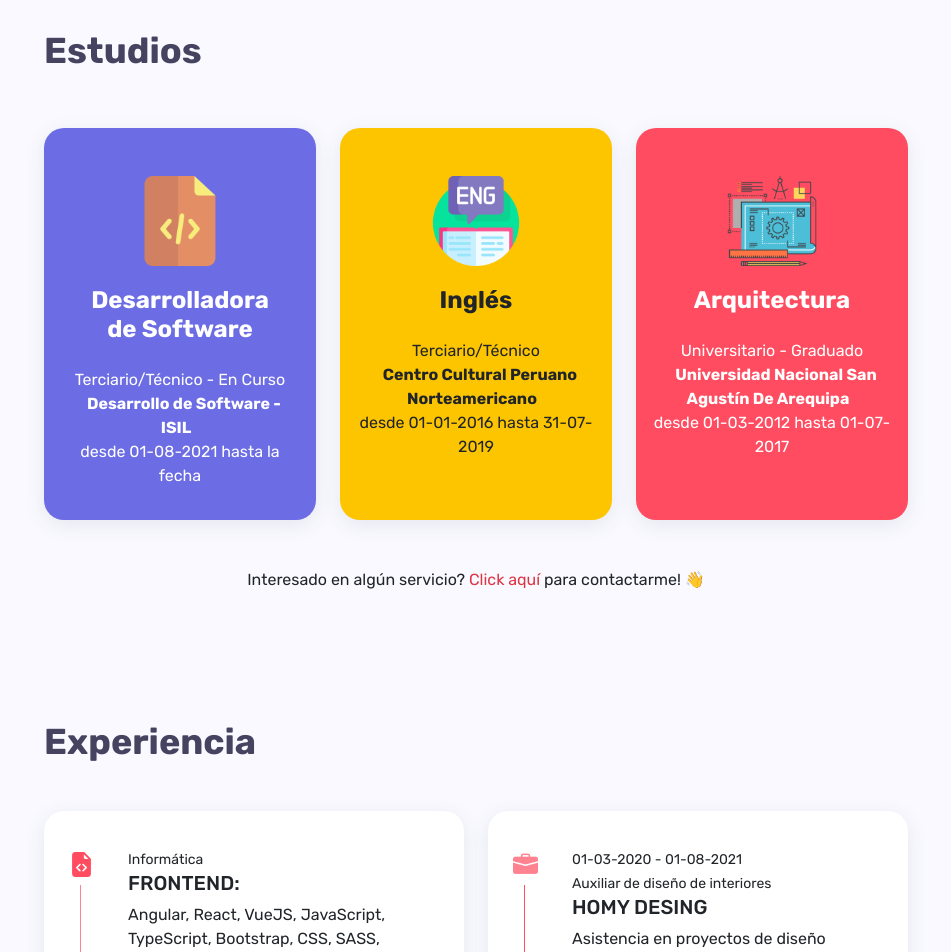
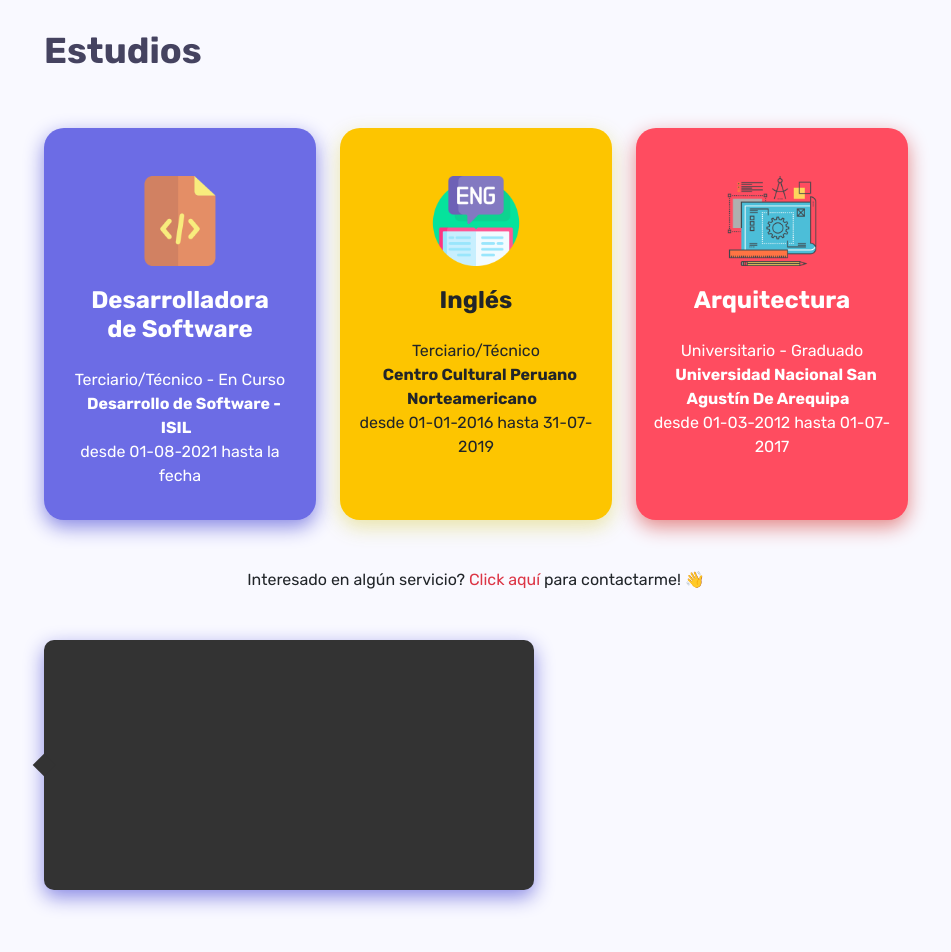
Before and after one commit to elizabeth-spq/cvElizabeth, a React (Create React App) app: page / in a window 1280 px wide. Shown: the part 1360-2312 px from the top of the page, without its empty margins (292-1243 px from the left). Built offline with nearby package versions, Linux system fonts and the light colour scheme.

Commit message:
trnasiciones Estudio-Finalizado

```diff
--- a/src/components/Contacto.css
+++ b/src/components/Contacto.css
@@ -14,6 +14,17 @@
 .form-control{
     height: 50px;
     border-radius: 50px;
+    border: none;
+    box-shadow: rgba(17, 17, 26, 0.1) 0px 0px 16px;
+}
+input::selection{
+    box-shadow: rgba(17, 17, 26, 0.1) 0px 0px 16px;
+}
+.form-control:focus{
+    outline: none !important;
+    box-shadow: none !important;
+    border: none;
+    border-color: white;
 }
 .form-control::placeholder{
     color: rgb(196, 196, 196);
--- a/src/components/Servicios.css
+++ b/src/components/Servicios.css
@@ -24,13 +24,56 @@
 }
 .card-color-1{
     background-color: var(--fourth-color);
+    box-shadow: rgba(230, 224, 152, 0.852) 0px 7px 20px 0px;
+    transition: all 400ms ease;
 }
 .card-color-2{
     background-color: #FF4C60;
     color: white;
+    box-shadow: rgb(228, 136, 136) 0px 7px 20px 0px;
+    transition: all 400ms ease;
 
 }
 .card-color-3{
     background-color: rgb(108, 108, 229);
     color: white;
+    box-shadow: rgb(136, 136, 228) 0px 7px 20px 0px;
+    transition: all 400ms ease;
 }
+
+.card-color-1:hover{
+    transform: translateY(-3%);
+}
+.card-color-2:hover{
+    transform: translateY(-3%);
+}
+.card-color-3:hover{
+    transform: translateY(-3%);
+}
+
+
+.tooltip-left {
+    /* Modify size here: */
+    --size: 500px;
+    --padding: 10px;
+
+    position: relative;
+    width: calc(var(--size) - var(--padding));
+    height: calc(var(--size) / 2);
+    background: #333;
+    padding: var(--padding);
+    color: white;
+    border-radius: 10px;
+    box-shadow: rgb(136, 136, 228) 0px 7px 20px 0px;
+  }
+
+  .tooltip-left:after {
+    content: '';
+    position: absolute;
+    top: 50%;
+    left: 0%;
+    transform: translate(-50%, -50%) rotate(45deg);
+    background: #333;
+    height: 16px;
+    width: 16px;
+  }
--- a/src/components/Servicios.js
+++ b/src/components/Servicios.js
@@ -48,6 +48,10 @@ function Servicios(props) {
                 <small className='minText fs-6 '>Interesado en algún servicio? <a href="#contacto" className='link-danger'> Click aquí</a>  para contactarme! 👋</small>
             </div>
 
+            <div className='tooltip-left'>
+
+            </div>
+
         </div>
     );
 }
--- a/src/index.css
+++ b/src/index.css
@@ -50,7 +50,8 @@ ul{
     border-color: none;
     font-weight: 600;
     font-size: 15px;
-    transition: padding 0.1s;
+    transition: all 400ms ease;
+   /* transition: padding 0.1s;*/
     border: none;
     box-sizing: border-box;
 }
```
